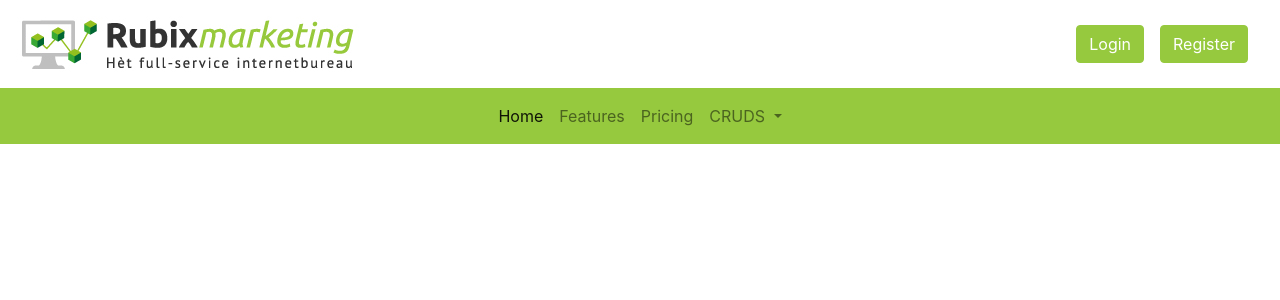
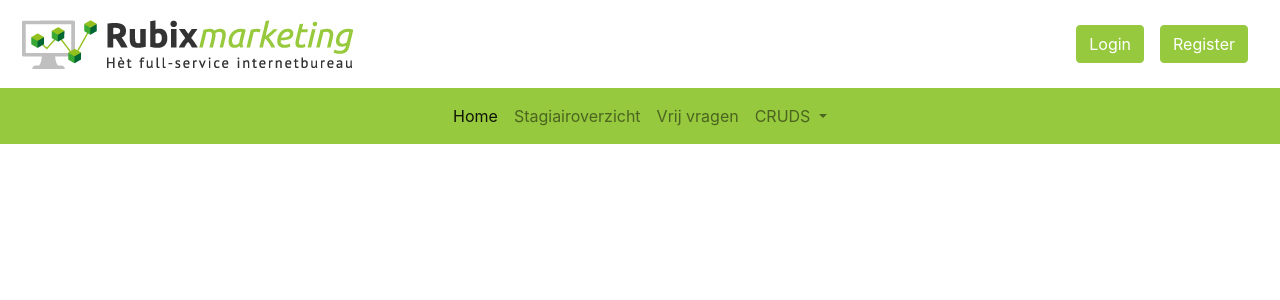
Before and after one commit to LucasRubix/rubixhrm, a Symfony app: template src/Resources/FOSUserBundle/views/Group/list.html.twig in a window 1280 px wide. Shown: the top 300 px of the page. Run offline with Twig, Linux system fonts and the light colour scheme; the template is opened without the code that fills it, so the values that code supplies are empty; some libraries are stand-ins or nearby versions.

Commit message:
kleine navbar chahges

```diff
--- a/templates/base.html.twig
+++ b/templates/base.html.twig
@@ -38,10 +38,10 @@
                     <a class="nav-link navbar-li" href="{{ path('default') }}">Home <span class="sr-only">(current)</span></a>
                 </li>
                 <li class="nav-item">
-                    <a class="nav-link navbar-li" href="#">Features</a>
+                    <a class="nav-link navbar-li" href="{{ path('stagiair_index') }}">Stagiairoverzicht</a>
                 </li>
                 <li class="nav-item">
-                    <a class="nav-link navbar-li" href="#">Pricing</a>
+                    <a class="nav-link navbar-li" href="{{ path('vrijvragen_new') }}">Vrij vragen</a>
                 </li>
                 <li class="nav-item dropdown">
                     <a class="nav-link dropdown-toggle navbar-li" href="#" id="navbarDropdownMenuLink" data-toggle="dropdown" aria-haspopup="true" aria-expanded="false">
```
